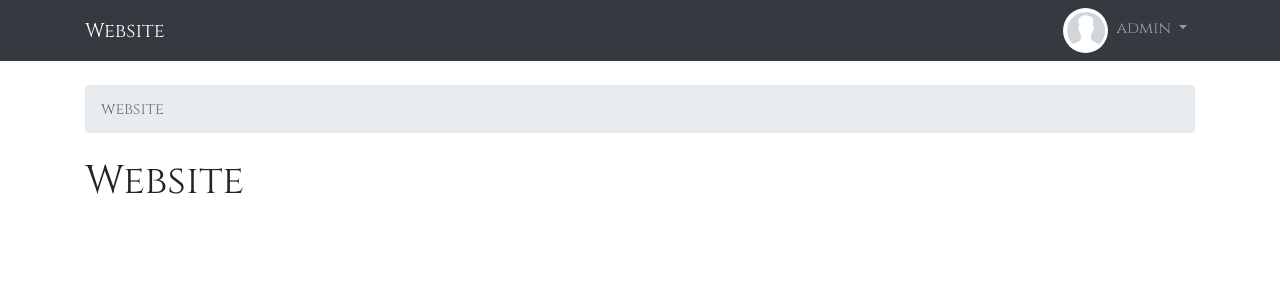
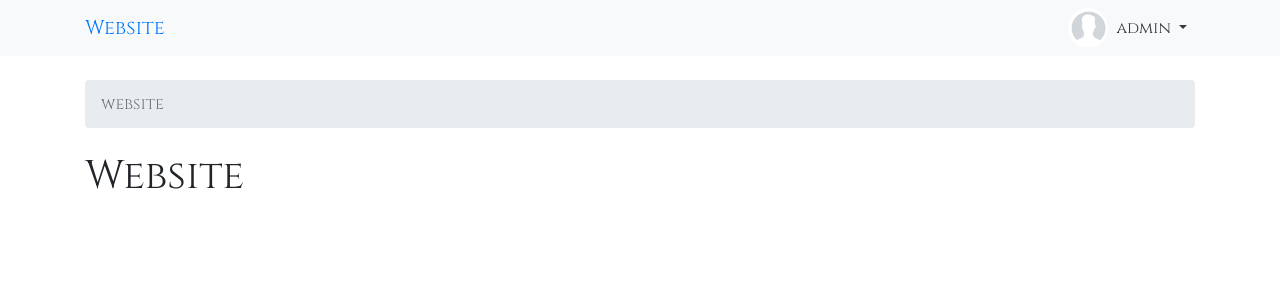
Before and after one commit to lucaspdfborges/djangoAuth, a Django app: page / in a window 1280 px wide. Shown: the top 300 px of the page. Run offline with Django 3.2, Linux system fonts and the light colour scheme; a user stored in the database is signed in; data comes from the database, SQL or seed files in the repository; some libraries are stand-ins or nearby versions.

Commit message:
improved interface

```diff
--- a/website/accounts/static/css/app.css
+++ b/website/accounts/static/css/app.css
@@ -34,8 +34,8 @@ input{
 }
 
 .profile_img{
-  width:45px !important;
-  height:45px !important;
+  width:40px !important;
+  height:40px !important;
   background-repeat: no-repeat;
   background-size: cover;
   background-position: center;
--- a/website/templates/base.html
+++ b/website/templates/base.html
@@ -12,23 +12,23 @@
   </head>
   <body>
     {% block body %}
-    <nav class="navbar navbar-expand-sm navbar-dark bg-dark">
+    <nav class="navbar navbar-expand-sm navbar-dark bg-light">
         <div class="container">
-          <a class="navbar-brand" href="{% url 'home' %}">Website</a>
+          <a class="navbar-brand text-primary" href="{% url 'home' %}">Website</a>
           <button class="navbar-toggler" type="button" data-toggle="collapse" data-target="#mainMenu" aria-controls="mainMenu" aria-expanded="false" aria-label="Toggle navigation">
             <span class="navbar-toggler-icon"></span>
           </button>
           <div class="collapse navbar-collapse" id="mainMenu">
             <ul class="navbar-nav ml-auto">
               {% if user.is_authenticated %}
-              <a href="{% url 'my_account' %}"><img src="{{ user.profile.picture.url }}" alt="profile picture" class="rounded-circle profile_img" style="margin-top:0;"/></a>
+              <a href="{% url 'my_account' %}"><img src="{{ user.profile.picture.url }}" alt="profile picture" class="rounded-circle profile_img my-0" style="margin-top:0;"/></a>
               <li class="nav-item dropdown">
-                <a class="nav-link dropdown-toggle" href="#" id="userMenu" data-toggle="dropdown" aria-haspopup="true" aria-expanded="false">
+                <a class="nav-link dropdown-toggle text-dark" href="#" id="userMenu" data-toggle="dropdown" aria-haspopup="true" aria-expanded="false">
                   {{ user.username }}
                 </a>
                 <div class="dropdown-menu dropdown-menu-right" aria-labelledby="userMenu">
-                  <a class="dropdown-item" href="{% url 'my_account' %}">Account</a>
-                  <a class="dropdown-item" href="{% url 'password_change' %}">Change password</a>
+                  <a class="dropdown-item text-secondary" href="{% url 'my_account' %}">Account</a>
+                  <a class="dropdown-item text-secondary" href="{% url 'password_change' %}">Change password</a>
                   {% if user.profile.isAdmin %}
                   <a class="dropdown-item" href="{% url 'users_profile' %}">Users profile</a>
                   {% endif %}
```
